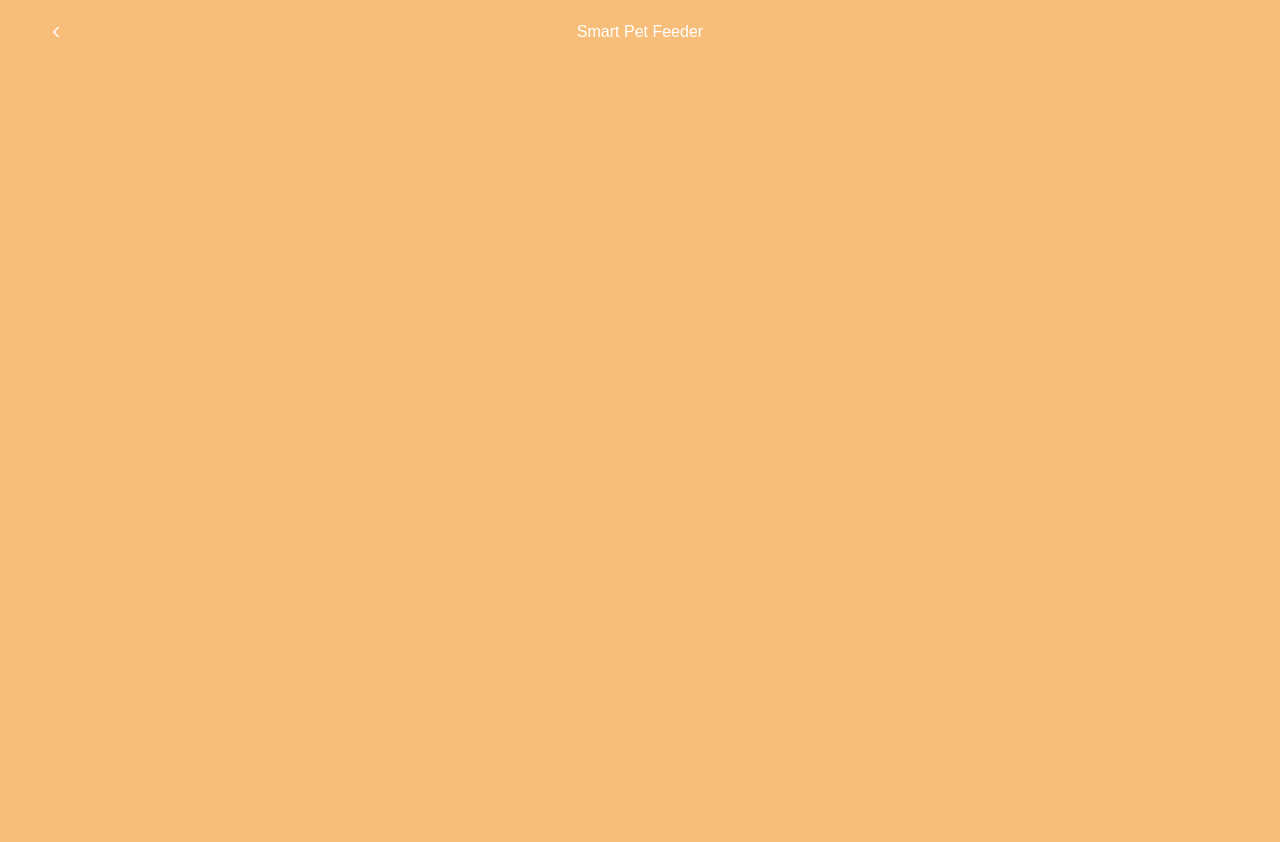
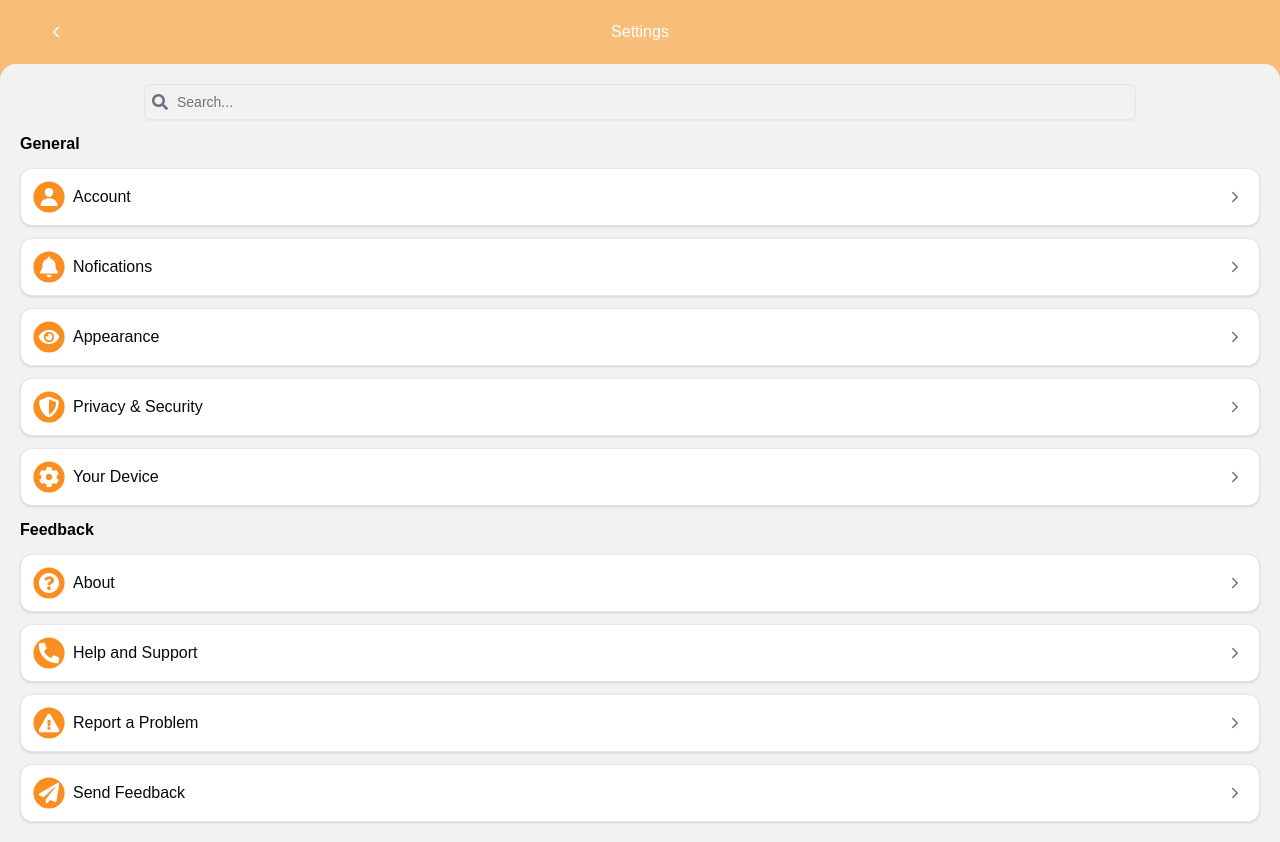
Before and after one commit to stardustgd/SmartPetFeeder, a Next.js app: page /settings in a window 1280 px wide. Before the commit the page ends 800 px from the top, so only its background shows below. Built offline with nearby package versions, Linux system fonts and the light colour scheme.

Commit message:
implement settings page

```diff
--- a/app/settings/page.tsx
+++ b/app/settings/page.tsx
@@ -1,9 +1,130 @@
+import Link from 'next/link'
+import { IoPerson } from 'react-icons/io5'
+import {
+  FaBell,
+  FaCog,
+  FaExclamationTriangle,
+  FaEye,
+  FaPaperPlane,
+  FaPhoneAlt,
+  FaQuestionCircle,
+  FaSearch,
+  FaShieldAlt,
+} from 'react-icons/fa'
+import { IconType } from 'react-icons'
+import { Label } from '@/components/ui/label'
+import { Input } from '@/components/ui/input'
+import { Card, CardHeader } from '@/components/ui/card'
 import NavBar from '@/components/ui/NavBar'
+import { IoIosArrowForward } from 'react-icons/io'
 
-export default function SettingsPage() {
+type SettingsCardProps = {
+  title: string
+  href: string
+  Icon?: IconType
+}
+
+function SearchInput() {
   return (
-    <div>
-      <NavBar showArrow={true} />
+    <div className="relative w-[80%] mx-auto">
+      <Input type="search" placeholder="Search..." className="pl-8" />
+      <FaSearch className="absolute left-2 top-1/2 transform -translate-y-1/2 text-gray-500" />
     </div>
   )
 }
+
+function SettingsCard({ title, href, Icon = FaCog }: SettingsCardProps) {
+  return (
+    <Link href={href}>
+      <Card>
+        <CardHeader className="p-4">
+          <div className="flex flex-row items-center gap-3">
+            <span className="w-6 h-6 scale-[1.3] bg-[#FB8E20] rounded-full flex items-center justify-center">
+              <Icon className="text-white size-4" />
+            </span>
+            <h1>{title}</h1>
+            <IoIosArrowForward className="text-gray-500 ml-auto" />
+          </div>
+        </CardHeader>
+      </Card>
+    </Link>
+  )
+}
+
+export default function SettingsPage() {
+  const settings = {
+    general: [
+      {
+        title: 'Account',
+        href: 'account',
+        Icon: IoPerson,
+      },
+      {
+        title: 'Nofications',
+        href: 'notifications',
+        Icon: FaBell,
+      },
+      {
+        title: 'Appearance',
+        href: 'appearance',
+        Icon: FaEye,
+      },
+      {
+        title: 'Privacy & Security',
+        href: 'privacy',
+        Icon: FaShieldAlt,
+      },
+      {
+        title: 'Your Device',
+        href: 'yourdevice',
+      },
+    ],
+    feedback: [
+      {
+        title: 'About',
+        href: 'about',
+        Icon: FaQuestionCircle,
+      },
+      {
+        title: 'Help and Support',
+        href: 'contact',
+        Icon: FaPhoneAlt,
+      },
+      {
+        title: 'Report a Problem',
+        href: 'https://github.com/stardustgd/SmartPetFeeder/issues',
+        Icon: FaExclamationTriangle,
+      },
+      {
+        title: 'Send Feedback',
+        href: 'feedback',
+        Icon: FaPaperPlane,
+      },
+    ],
+  }
+  return (
+    <div>
+      <NavBar title="Settings" showArrow={true} />
+      <div className="flex flex-col gap-3 px-5 py-5 w-screen rounded-t-2xl bg-[#F2F2F2] text-black">
+        <SearchInput />
+        <Label className="text-md font-bold">General</Label>
+        {settings.general.map((setting) => (
+          <SettingsCard
+            title={setting.title}
+            href={setting.href}
+            Icon={setting.Icon}
+          />
+        ))}
+
+        <Label className="text-md font-bold">Feedback</Label>
+        {settings.feedback.map((setting) => (
+          <SettingsCard
+            title={setting.title}
+            href={setting.href}
+            Icon={setting.Icon}
+          />
+        ))}
+      </div>
+    </div>
+  )
+}
```
